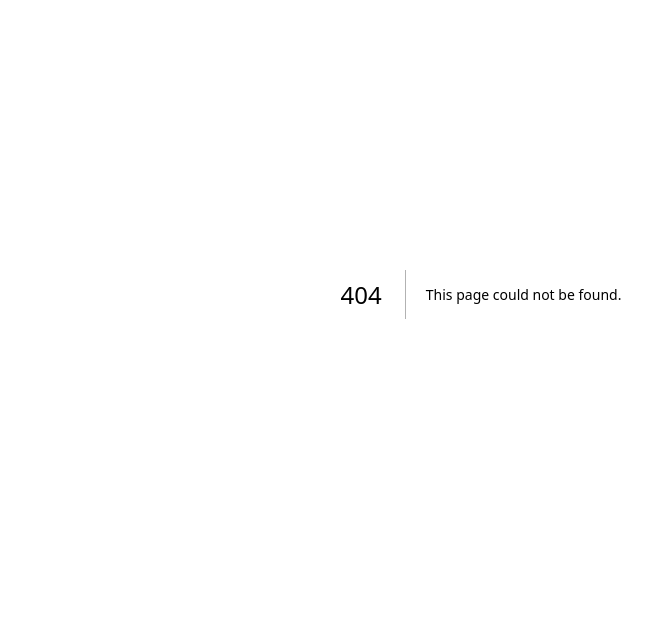
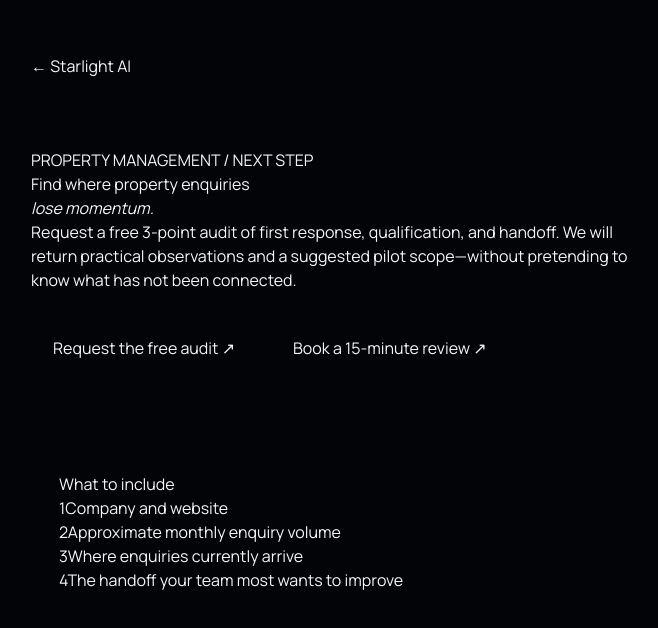
Before and after one commit to abbasimohsin392-prog/Starlight, a Next.js app: page /contact in a window 1280 px wide. Before the commit this address had no page. Shown: the part 106-734 px from the top of the page, without its empty margins (159-817 px from the left). Built offline with nearby package versions, Linux system fonts and the light colour scheme.

Commit message:
Rollback production file: app/contact/page.tsx

```diff
--- /dev/null
+++ b/app/contact/page.tsx
@@ -0,0 +1,23 @@
+import Link from 'next/link'
+
+const CALENDLY = 'https://calendly.com/starlightai306/30min?utm_source=contact&utm_medium=property_management&utm_campaign=enquiry_audit'
+const EMAIL = 'mailto:hello@starlightai.site?subject=Free%203-point%20property%20enquiry%20audit'
+
+export const metadata = { title: 'Contact Starlight AI | Property Management Enquiry Audit', description: 'Request a free 3-point property-enquiry audit from Starlight AI.' }
+
+export default function ContactPage() {
+  return <main className="section" style={{ maxWidth: 900, margin: '0 auto', paddingTop: 160 }}>
+    <Link href="/" style={{ color: 'var(--cyan)' }}>← Starlight AI</Link>
+    <span className="eyebrow" style={{ display: 'block', marginTop: 70 }}>PROPERTY MANAGEMENT / NEXT STEP</span>
+    <h1>Find where property enquiries<br /><em>lose momentum.</em></h1>
+    <p className="section-intro" style={{ maxWidth: 620 }}>Request a free 3-point audit of first response, qualification, and handoff. We will return practical observations and a suggested pilot scope—without pretending to know what has not been connected.</p>
+    <div style={{ display: 'flex', gap: 14, flexWrap: 'wrap', marginTop: 30 }}>
+      <a href={EMAIL} className="inline-flex primary" style={{ borderRadius: 999, padding: '14px 22px' }}>Request the free audit ↗</a>
+      <a href={CALENDLY} target="_blank" rel="noopener noreferrer" className="inline-flex" style={{ borderRadius: 999, padding: '14px 22px', border: '1px solid var(--line)' }}>Book a 15-minute review ↗</a>
+    </div>
+    <div className="glass-card" style={{ marginTop: 70, padding: 28 }}>
+      <h2 style={{ marginTop: 0 }}>What to include</h2>
+      <ul className="benefit-list"><li><span className="dot">1</span>Company and website</li><li><span className="dot">2</span>Approximate monthly enquiry volume</li><li><span className="dot">3</span>Where enquiries currently arrive</li><li><span className="dot">4</span>The handoff your team most wants to improve</li></ul>
+    </div>
+  </main>
+}
```
